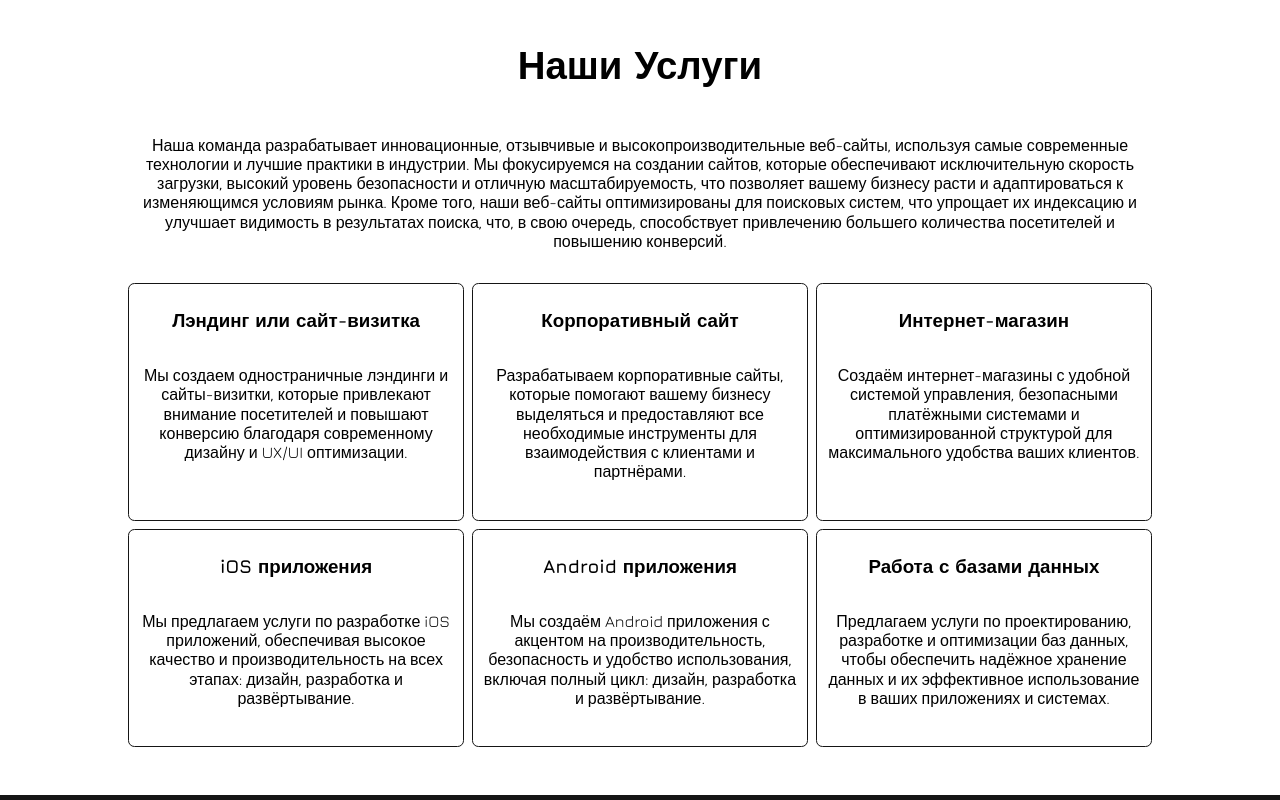
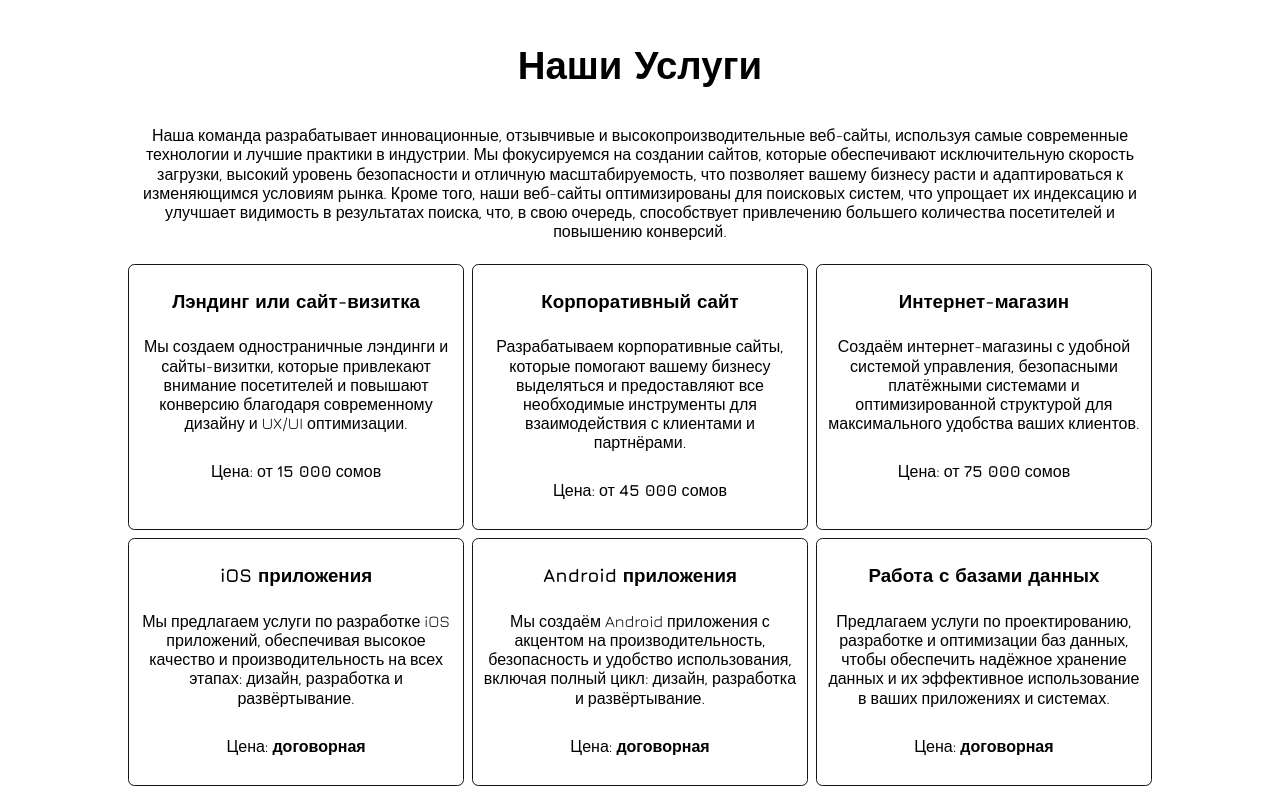
Before and after one commit to anvarinho/guidebook-next.js, a Next.js app: page /website-creation-bishkek in a window 1280 px wide. Shown: the part 840-1640 px from the top of the page. Built offline with nearby package versions, Linux system fonts and the light colour scheme.

Commit message:
websites creation page added

```diff
--- a/src/app/website-creation-bishkek/page.module.css
+++ b/src/app/website-creation-bishkek/page.module.css
@@ -310,8 +310,8 @@ color: var(--color-primary);
 }
 
 .services .container p{
-    padding-top: 1rem;
-    padding-bottom: 1rem;
+    padding-top: .4rem;
+    padding-bottom: .4rem;
 }
 
 .services .container .services__list{
--- a/src/app/website-creation-bishkek/page.tsx
+++ b/src/app/website-creation-bishkek/page.tsx
@@ -92,30 +92,35 @@ export default function Home() {
                             <div className={styles.services__item}>
                                 <h3>Лэндинг или сайт-визитка</h3>
                                 <p>Мы создаем одностраничные лэндинги и сайты-визитки, которые привлекают внимание посетителей и повышают конверсию благодаря современному дизайну и UX/UI оптимизации.</p>
+                                <p className={styles.services__item__price}>Цена: от <strong>15 000</strong> сомов</p>
                             </div>
                             <div className={styles.services__item}>
                                 <h3>Корпоративный сайт</h3>
                                 <p>Разрабатываем корпоративные сайты, которые помогают вашему бизнесу выделяться и предоставляют все необходимые инструменты для взаимодействия с клиентами и партнёрами.</p>
+                                <p className={styles.services__item__price}>Цена: от <strong>45 000</strong> сомов</p>
                             </div>
                             <div className={styles.services__item}>
                                 <h3>Интернет-магазин</h3>
                                 <p>Создаём интернет-магазины с удобной системой управления, безопасными платёжными системами и оптимизированной структурой для максимального удобства ваших клиентов.</p>
+                                <p className={styles.services__item__price}>Цена: от <strong>75 000</strong> сомов</p>
                             </div>
                             <div className={styles.services__item}>
                                 <h3>iOS приложения</h3>
                                 <p>Мы предлагаем услуги по разработке iOS приложений, обеспечивая высокое качество и производительность на всех этапах: дизайн, разработка и развёртывание.</p>
+                                <p className={styles.services__item__price}>Цена: <strong>договорная</strong></p>
                             </div>
                             <div className={styles.services__item}>
                                 <h3>Android приложения</h3>
                                 <p>Мы создаём Android приложения с акцентом на производительность, безопасность и удобство использования, включая полный цикл: дизайн, разработка и развёртывание.</p>
+                                <p className={styles.services__item__price}>Цена: <strong>договорная</strong></p>
                             </div>
                             <div className={styles.services__item}>
                                 <h3>Работа с базами данных</h3>
                                 <p>Предлагаем услуги по проектированию, разработке и оптимизации баз данных, чтобы обеспечить надёжное хранение данных и их эффективное использование в ваших приложениях и системах.</p>
+                                <p className={styles.services__item__price}>Цена: <strong>договорная</strong></p>
                             </div>
                         </div>
                     </div>
-
                 </section>
             </main>
             <footer id="Контакты" className={styles.footer}>
```
